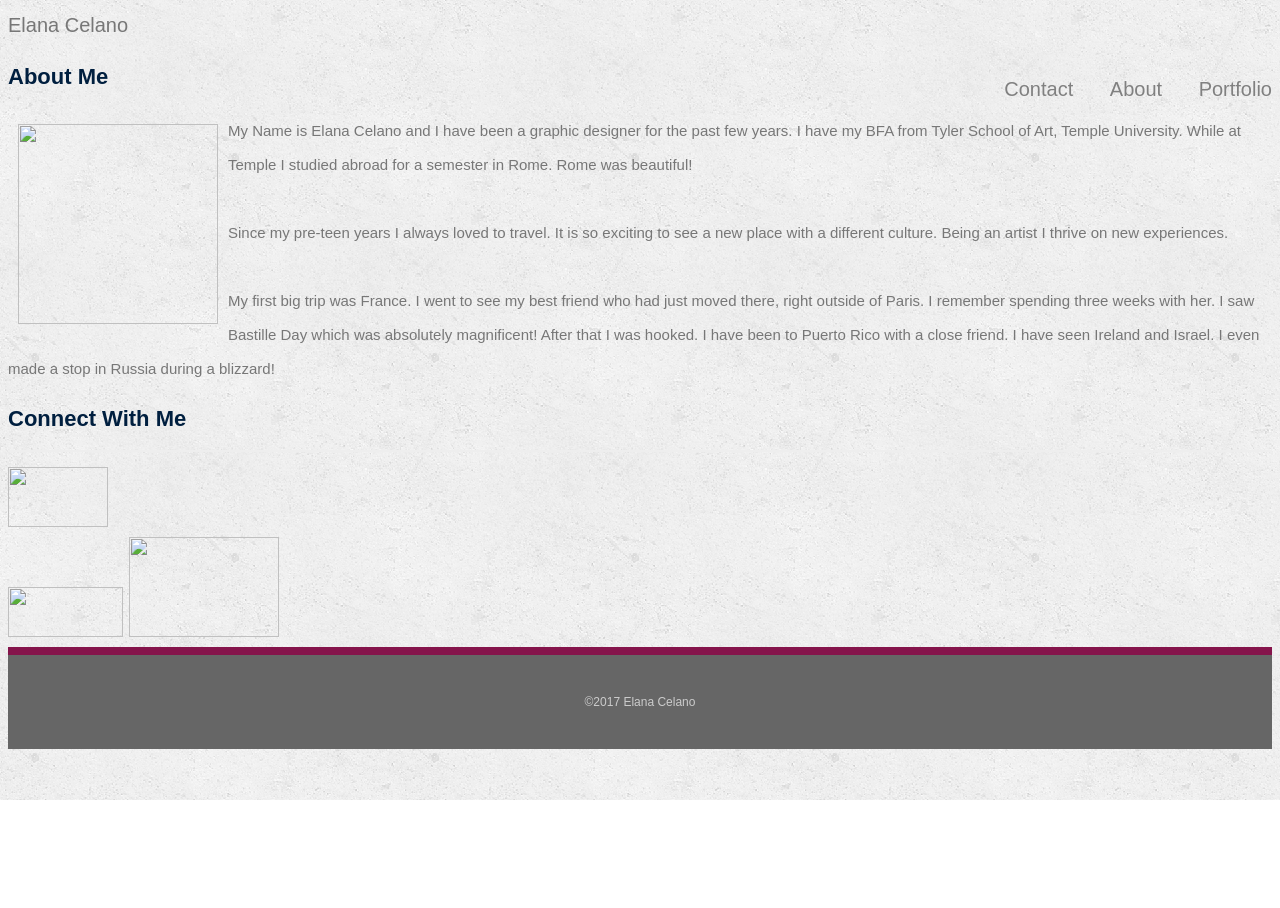
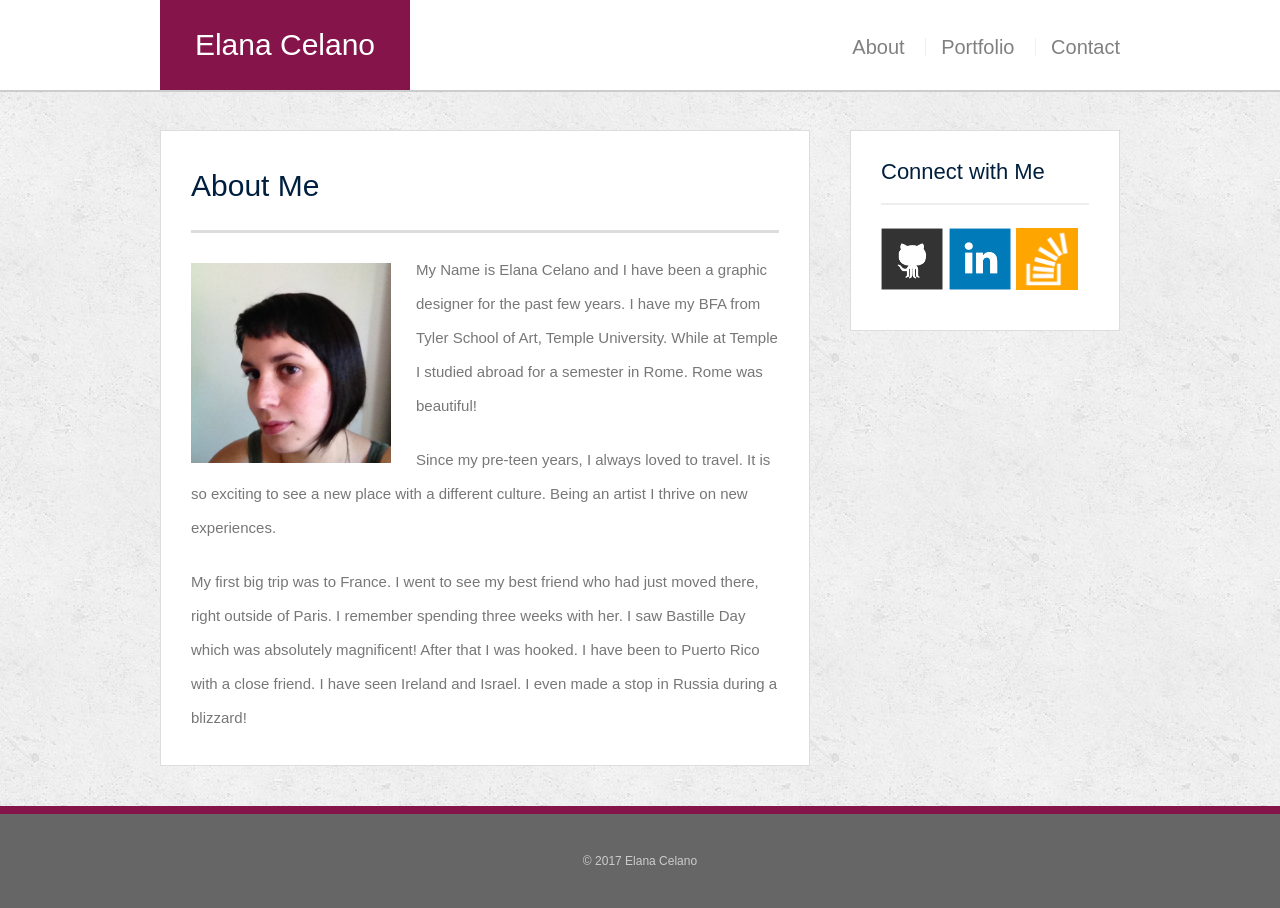
Before and after one commit to elanacelano/Basic-Portfolio-2, a plain HTML site: page index.html in a window 1280 px wide. Before the commit the page ends 800 px from the top, so only its background shows below. Drawn offline with Linux system fonts and the light colour scheme; files that its build step writes are made by us from their sources; files whose address does not match are found by name.

Commit message:
Last time with the correct About Me page

```diff
--- a/index.html
+++ b/index.html
@@ -1,63 +1,59 @@
 <!doctype html>
-<html>
+<html lang="en-us">
+
 <head>
-        <title>Elana Celano</title>
-        <link rel="stylesheet" type="text/css" href="style.css" img ="IMG_6823.jpg">
-        <link rel="stylesheet" type="text/css" href="style.css" >
+  <meta charset="UTF-8">
+  <title>About | Elana Celano</title>
+  <link rel="stylesheet" type="text/css" href="assets/css/reset.css">
+  <link rel="stylesheet" type="text/css" href="assets/css/style.css">
+<!--   <link href="https://fonts.googleapis.com/css?family=Nunito" rel="stylesheet"> -->
+<!--   <link href="https://fonts.googleapis.com/css?family=Dosis" rel="stylesheet"> -->
+<link href="https://fonts.googleapis.com/css?family=Pavanam|Varela+Round&subset=hebrew,latin-ext,tamil,vietnamese" rel="</stylesheet">
+</head>
 
-        <style>
-            .TextWrap {
-                float: left;
-                margin: 10px;
-            }
-        </style>
-    </head>
 <body>
-        <header>
-            <section id="header">
 
-            <aside>
-                Elana Celano
-            </aside>
-
+  <header id="masthead">
+    <div class="container">
+      <a href="index.html" id="logo">Elana Celano</a>
       <nav>
-                <a href="contact.html">Contact</a>
         <a href="index.html">About</a>
         <a href="portfolio.html">Portfolio</a>
-
+        <a href="contact.html">Contact</a>
       </nav>
-            </section>
+    </div>
   </header>
 
-        <section id= "section-left">
+  <div id="main-container" class="container">
+    <section class="main-section">
+      <h1>About Me</h1>
 
-            <h2>
-                About Me
-            </h2>
+      <img src="assets/images/EC.jpg" class="auth-image" alt="Elana Celano">
 
-                <p>
-                <img src="IMG_6823.jpg" height= "200px" width= "200px" class= "TextWrap">
-                <p>
-                My Name is Elana Celano and I have been a graphic designer for the past few years. I have my BFA from Tyler School of Art, Temple University. While at Temple I studied abroad for a semester in Rome. Rome was beautiful!
-                <br><br>
-                Since my pre-teen years I always loved to travel. It is so exciting to see a new place with a different culture. Being an artist I thrive on new experiences.
-                <br><br>
-                My first big trip was France. I went to see my best friend who had just moved there, right outside of Paris. I remember spending three weeks with her. I saw Bastille Day which was absolutely magnificent! After that I was hooked. I have been to Puerto Rico with a close friend. I have seen Ireland and Israel. I even made a stop in Russia during a blizzard!
-                </p>
+      <p>My Name is Elana Celano and I have been a graphic designer for the past few years. I have my BFA from Tyler School of Art, Temple University. While at Temple I studied abroad for a semester in Rome. Rome was beautiful! </p>
+
+      <p>Since my pre-teen years, I always loved to travel. It is so exciting to see a new place with a different culture. Being an artist I thrive on new experiences.</p>
+
+      <p>My first big trip was to France. I went to see my best friend who had just moved there, right outside of Paris. I remember spending three weeks with her. I saw Bastille Day which was absolutely magnificent! After that I was hooked. I have been to Puerto Rico with a close friend. I have seen Ireland and Israel. I even made a stop in Russia during a blizzard!</p>
+
     </section>
-        <section id= "section-right">
-            <h3> Connect With Me </h3>
 
-            <div>
+    <section class="sidebar">
+      <div id="connect">
+        <h2>Connect with Me</h2>
 
-            <a href="https://github.com/elanacelano"><img src="github.png" height= "60px" width= "100px"></a><br>
-            <a href="www.linkedin.com/in/elana-celano-94998745/"><img src="linkedin.png" height= "50px" width= "115px"></a>
-            <a href="http://stackoverflow.com/users/7635769/elana"><img src="stack.png" height= "100px" width= "150px"></a>
+        <a href="#"><img src="assets/images/github-128.png" class="social" alt="GitHub" /></a>
+        <a href="#"><img src="assets/images/linkedin-128.png" class="social" alt="LinkedIn" /></a>
+        <a href="#"><img src="assets/images/stackoverflow-128.png" class="social" alt="Stack Overflow" /></a>
+      </div>
+    </section>
+  </div>
 
-            <div>
-        </section>
   <footer>
-            &copy;2017 Elana Celano
+    <div class="container">
+      &copy; 2017 Elana Celano
+    </div>
   </footer>
 </body>
+
 </html>
```
Lines whose indentation alone changed are shown as unchanged.
